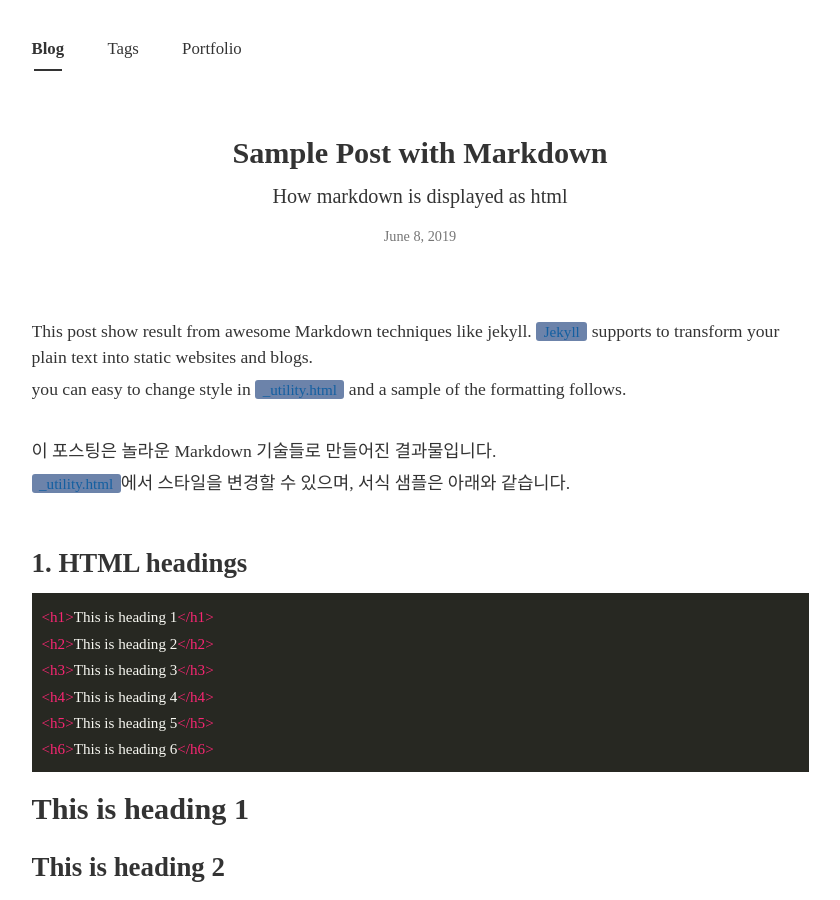
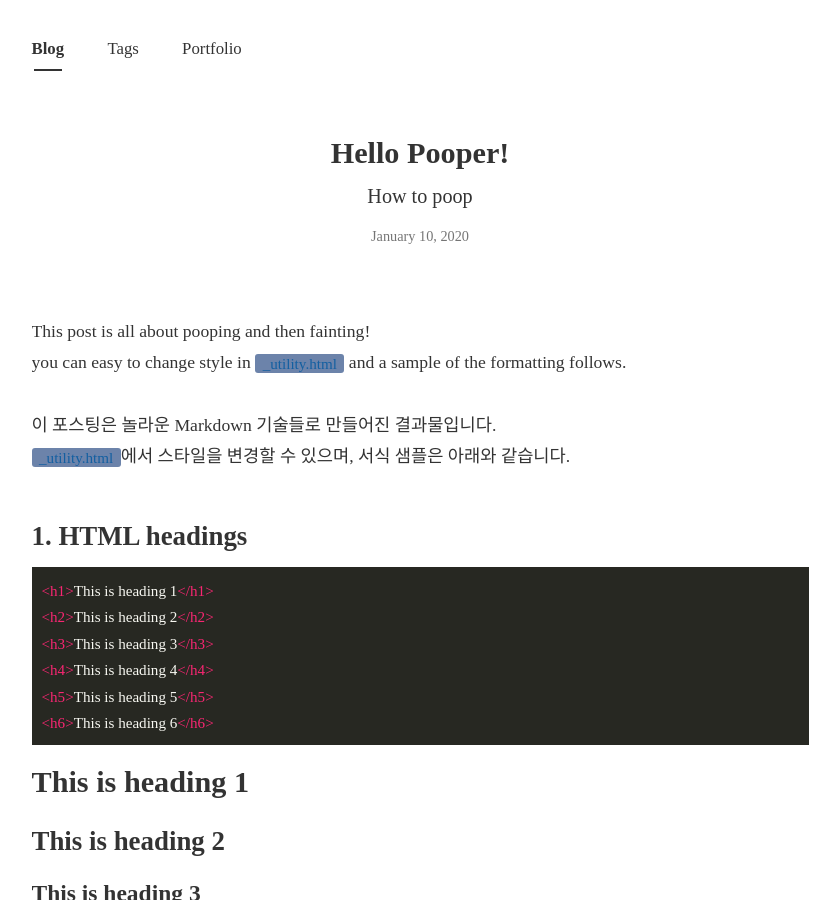
Before and after one commit to bonasfvck/blog, a Jekyll site: the page built from _posts/2020-01-10-how-to-poop.md, in a window 1280 px wide and 900 px high. Shown: the whole window, without its empty margins (220-1060 px from the left). Built offline with Jekyll 4.4.1, drawn with Linux system fonts in a browser that asks for light colours; nearby versions of some CDN libraries; some web fonts are replaced.

Commit message:
Update and rename 2019-06-08-markdown-and-html.md to 2020-01-10-how-to-poop.md

```diff
--- a/_posts/2019-06-08-markdown-and-html.md
+++ b/_posts/2020-01-10-how-to-poop.md
@@ -1,14 +1,13 @@
 ---
 layout: post
-title: Sample Post with Markdown
-subtitle : How markdown is displayed as html
+title: Hello Pooper!
+subtitle : How to poop
 tags: [HTML, Markdown]
-author: Nayeong Kim
+author: Bon
 comments : True
 ---
 
-This post show result from awesome Markdown techniques like jekyll.
-`Jekyll` supports to transform your plain text into static websites and blogs.
+This post is all about pooping and then fainting!
 
 you can easy to change style in `_utility.html` and a sample of the formatting follows.
 
```
